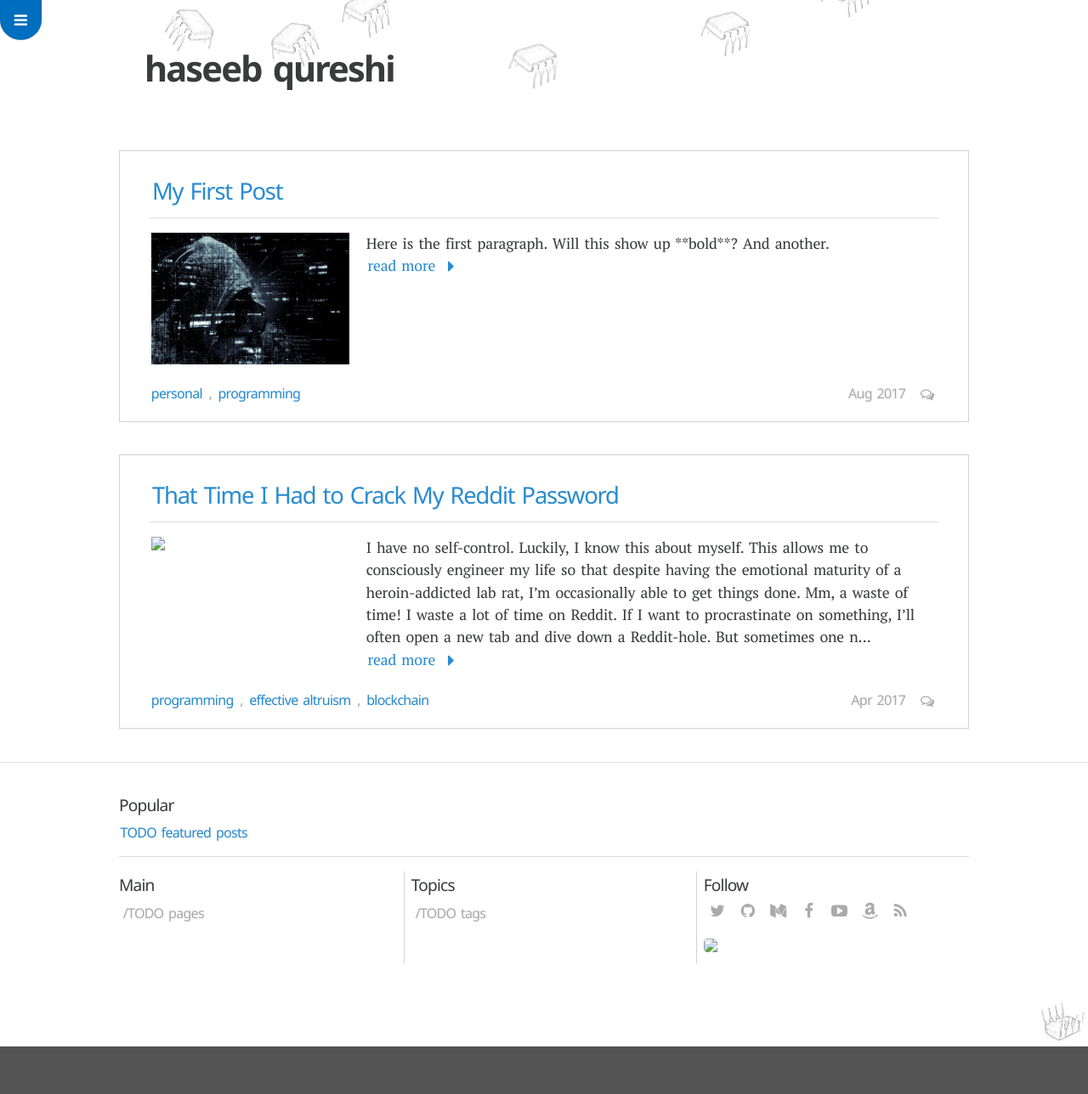
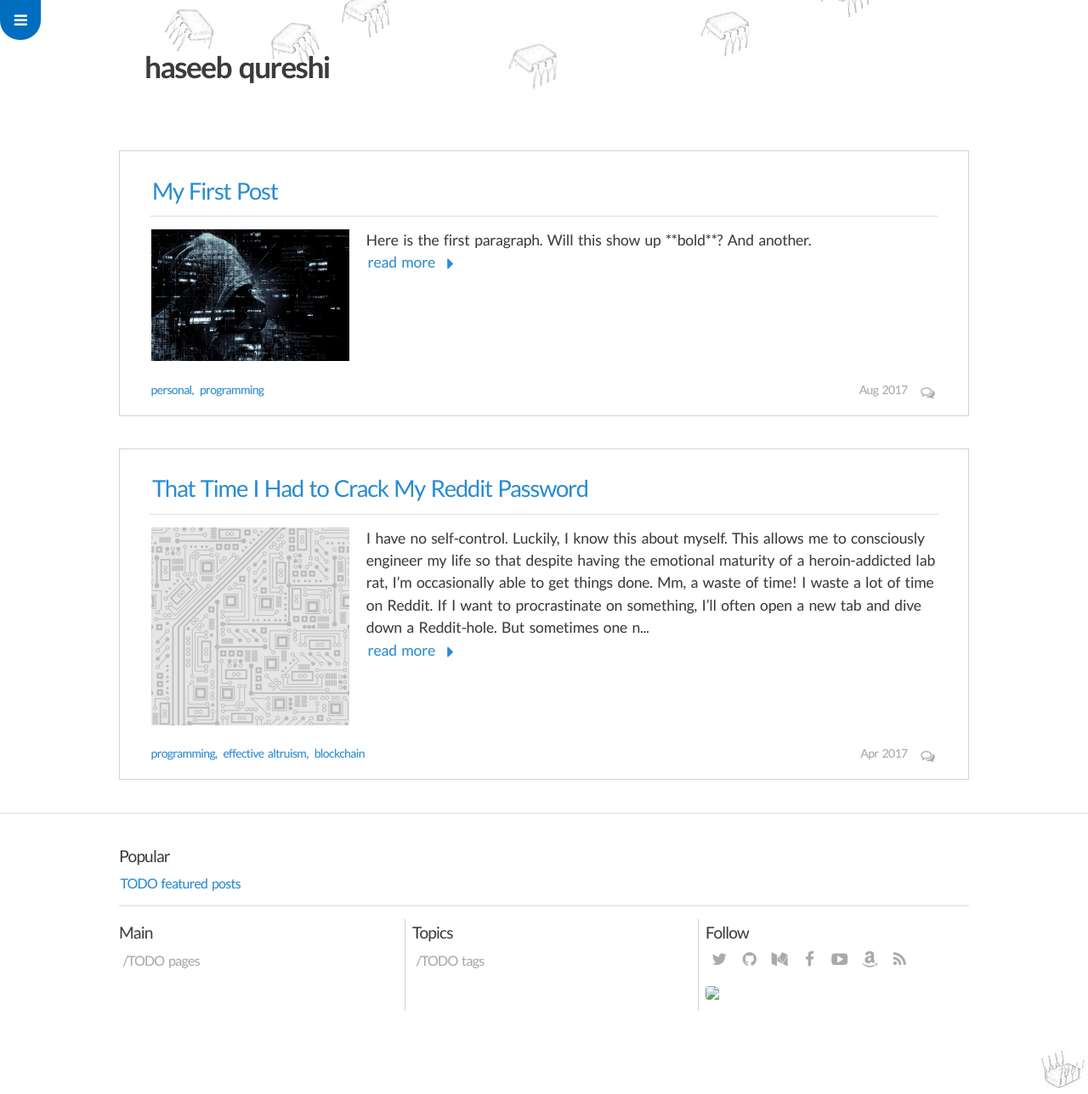
Before and after one commit to rachelbasse/haseebq, a Jekyll site: the page built from index.html, in a window 1280 px wide. Shown: the whole page at 85% size. Built offline with Jekyll 4.4.1, drawn with Linux system fonts in a browser that asks for light colours; nearby versions of some CDN libraries; some web fonts are replaced; comment, search, counter and statistics services are not loaded; before the commit the page ends 1232 px from its top, so only the background shows below that.

Commit message:
change font to PT Sans, adjust

```diff
--- a/_config.yml
+++ b/_config.yml
@@ -32,7 +32,7 @@
     scope:
       path: ""
     values:
-      image: images/placeholder.jpg
+      image: placeholder.jpg
       layout: post
   -
     scope:
--- a/_includes/tags.html
+++ b/_includes/tags.html
@@ -1,5 +1,11 @@
 {% for tag in include.tags %}
-  <a href="{{ site.url }}/tags/{{ tag | slugify }}">
-    {{ tag | rstrip }}
-  </a>{% unless forloop.last %},{% endunless %}
+  {% unless forloop.last %}
+    <a href="{{ site.url }}/tags/{{ tag | slugify }}">
+      {{ tag | rstrip | append: "," }}
+    </a>
+  {% else %}
+    <a href="{{ site.url }}/tags/{{ tag | slugify }}">
+      {{ tag }}
+    </a>
+  {% endunless %}
 {% endfor %}
--- a/_layouts/default.html
+++ b/_layouts/default.html
@@ -6,7 +6,7 @@
     <meta http-equiv="X-UA-Compatible" content="IE=edge">
     <meta name="HandheldFriendly" content="True">
     <meta name="viewport" content="width=device-width, initial-scale=1.0">
-    <link rel="stylesheet" type="text/css" href="//fonts.googleapis.com/css?family=PT+Serif:400,700,400italic,700italic|Noto+Sans:400,700|Droid+Sans+Mono">
+    <link rel="stylesheet" type="text/css" href="//fonts.googleapis.com/css?family=PT+Serif:400,700,400italic,700italic|PT+Sans:400,700|Droid+Sans+Mono">
     <link rel="stylesheet" type="text/css" href="{{ site.url }}/assets/semantic/semantic.min.css">
     <link rel="stylesheet" type="text/css" href="{{ site.url }}/assets/css/haseebq.css">
     <script src="https://ajax.googleapis.com/ajax/libs/jquery/3.2.1/jquery.min.js"></script>
--- a/assets/css/haseebq.css
+++ b/assets/css/haseebq.css
@@ -219,7 +219,7 @@
 { padding-right: 0; }
 a, b, em, q, span, strong
 { padding-left: .1em;
-  padding-right: .13em; } /* fix letter-spacing misalignment */
+  padding-right: .1em; } /* fix letter-spacing misalignment */
 code
 { padding-left: .2em;
   padding-right: .2em; }
@@ -325,8 +325,8 @@
   -webkit-background-size: auto;
   -moz-background-size: auto;
   background-size: auto; }
-body, #site-menu
-{ background-color: rgb(255,255,255); }
+body, #sbmarwbth, #site-menu
+{ background-color: rgb(250,253,254); }
 .secondary.mat
 { background-color: rgb(248,250,250); }
 .tertiary.mat
@@ -403,7 +403,7 @@
   font-family
 ============================================================================= */
 body, .caption, .hint, h1, h2, h3, h4, h5, h6, html, .sans, .secondary, table, .tertiary, .ui.header, .ui .header
-{ font-family: 'Noto Sans', 'Source Sans Pro', 'Open Sans', 'Droid Sans', 'Helvetica', sans-serif !important; }
+{ font-family: 'PT Sans', Noto Sans', 'Source Sans Pro', 'Open Sans', 'Droid Sans', 'Helvetica', sans-serif !important; }
 .preview, .primary, .serif
 { font-family: 'PT Serif', 'Noto Serif', 'Droid Serif', 'Georgia', serif; }
 code
@@ -424,7 +424,7 @@
 h5, .larger, .preview
 { font-size: 1.1em; }
 .primary
-{ font-size: 1.18em; }
+{ font-size: 1.14em; }
 i.icon, i.icons, .item.icon > i.icon
 { font-size: 1.18em; }
 h4, .ui.small.header, .ui .small.header
@@ -434,7 +434,7 @@
 h2, .ui.large.header, .ui .large.header
 { font-size: 1.8em; }
 h1, .ui.huge.header, .ui .huge.header
-{ font-size: 2.6em; }
+{ font-size: 2.2em; }
 .site-menu.trigger
 { font-size: 15px; }
 @media all and (max-width: 500px) {
```
